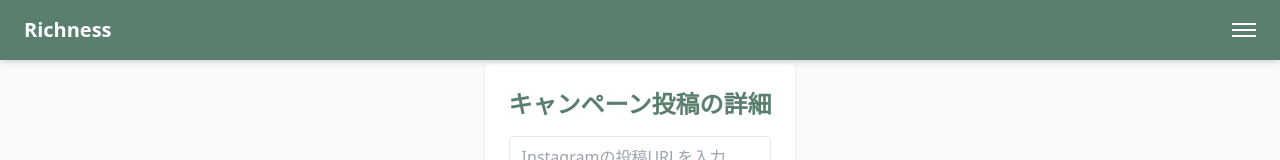
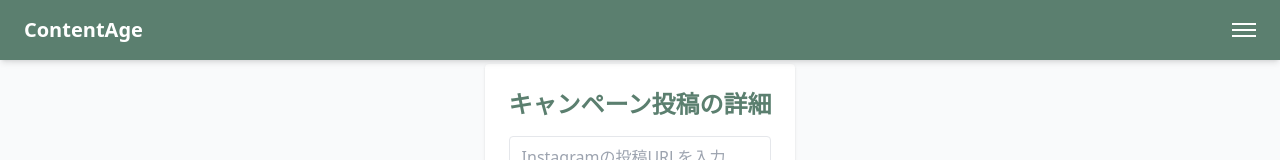
Before and after one commit to teishito/ContentAge-front, a Next.js app: page /instagram-post in a window 1280 px wide. Shown: the top 160 px of the page. Built offline with nearby package versions, Linux system fonts and the light colour scheme.

Commit message:
Update Header.jsx

```diff
--- a/components/Header.jsx
+++ b/components/Header.jsx
@@ -21,7 +21,7 @@ export default function Header() {
       <div className="flex justify-between items-center px-6">
         <Link href="/">
           <h1 className="text-xl font-bold cursor-pointer" aria-label="Home">
-            Richness
+            ContentAge
           </h1>
         </Link>
 
```
